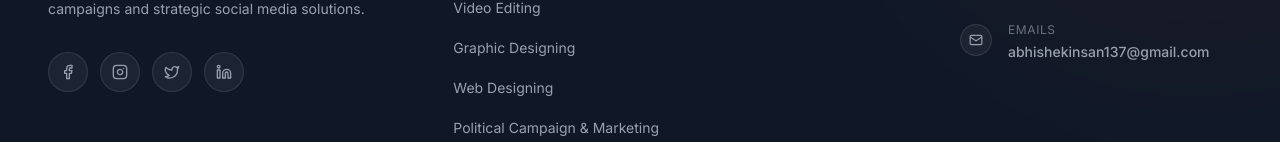
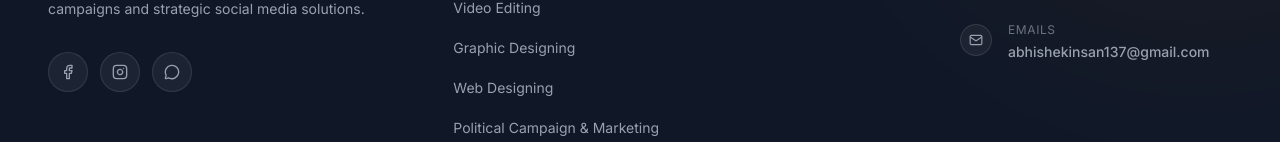
Before and after one commit to khrishChauhan/Rashtrahit28Marketing, a React (Vite) app: page / in a window 1280 px wide. Shown: the part 7086-7228 px from the top of the page. Built offline with nearby package versions, Linux system fonts and the light colour scheme.

Commit message:
UI tweak: update footer social links (add fb, ig, whatsapp, remove twitter, linkedin)

```diff
--- a/src/components/layout/Footer.tsx
+++ b/src/components/layout/Footer.tsx
@@ -1,5 +1,5 @@
 import React from 'react';
-import { Mail, Phone, MapPin, Facebook, Instagram, Twitter, Linkedin, ChevronRight } from 'lucide-react';
+import { Mail, Phone, MapPin, Facebook, Instagram, MessageCircle, ChevronRight } from 'lucide-react';
 import { Link } from 'react-router-dom';
 
 const FOOTER_LINKS = {
@@ -20,10 +20,9 @@ const FOOTER_LINKS = {
 };
 
 const SOCIAL_LINKS = [
-  { icon: <Facebook className="h-4 w-4" />, href: "#", label: "Facebook" },
-  { icon: <Instagram className="h-4 w-4" />, href: "#", label: "Instagram" },
-  { icon: <Twitter className="h-4 w-4" />, href: "#", label: "Twitter" },
-  { icon: <Linkedin className="h-4 w-4" />, href: "#", label: "LinkedIn" },
+  { icon: <Facebook className="h-4 w-4" />, href: "https://www.facebook.com/Aj2805", label: "Facebook" },
+  { icon: <Instagram className="h-4 w-4" />, href: "https://www.instagram.com/_abhishek_2805/", label: "Instagram" },
+  { icon: <MessageCircle className="h-4 w-4" />, href: "https://wa.me/917290873707", label: "WhatsApp" },
 ];
 
 export function Footer() {
```
